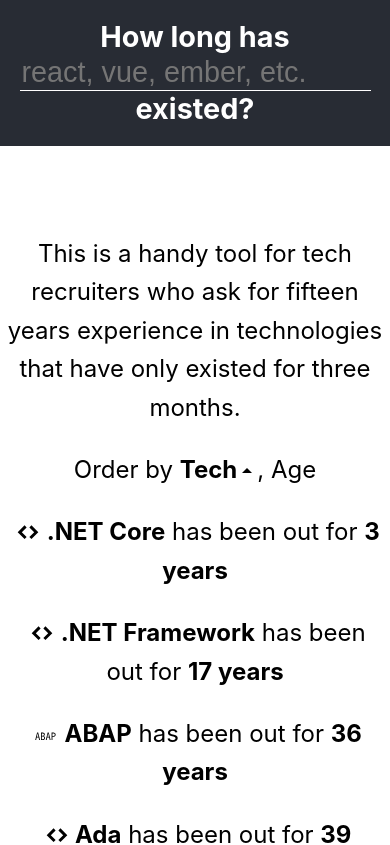
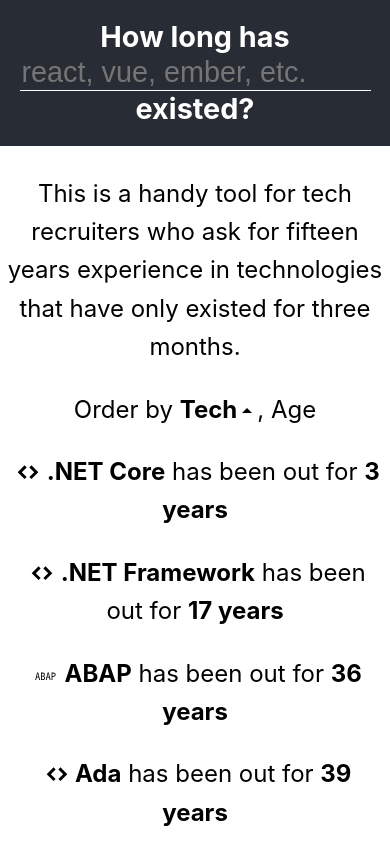
Before and after one commit to jsrn/howoldisit, a React (Create React App) app: page / in a window 390 px wide. Shown: the top 845 px of the page. Built offline with nearby package versions, Linux system fonts and the light colour scheme.

Commit message:
improve header and button order by

```diff
--- a/src/App.css
+++ b/src/App.css
@@ -18,6 +18,8 @@
   position: fixed;
   width: 100%;
   z-index: 10;
+  position: sticky;
+  top: 0;
 }
 
 .App-link {
@@ -43,19 +45,6 @@
   margin: 0 auto;
   font-size: 1.5em;
   padding: 5px;
-  padding-top: 15vh;
-}
-
-@media (max-width: 700px) {
-  main {
-    padding-top: 20vh;
-  }
-}
-
-@media (max-width: 400px) {
-  main {
-    padding-top: 25vh;
-  }
 }
 
 main p {
@@ -77,6 +66,7 @@
 }
 
 .inline {
+  cursor: pointer;
   display:inline;
 }
 
```
